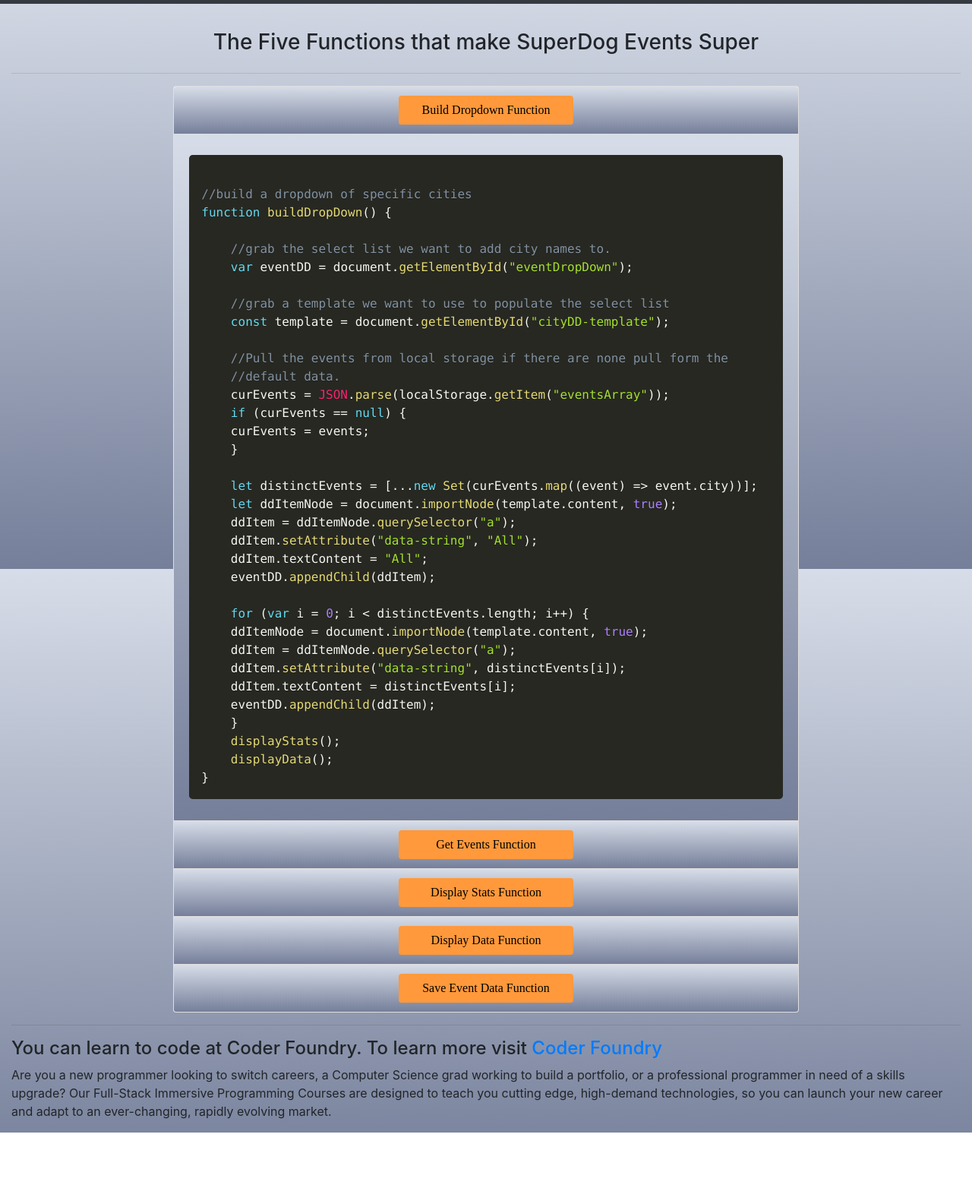
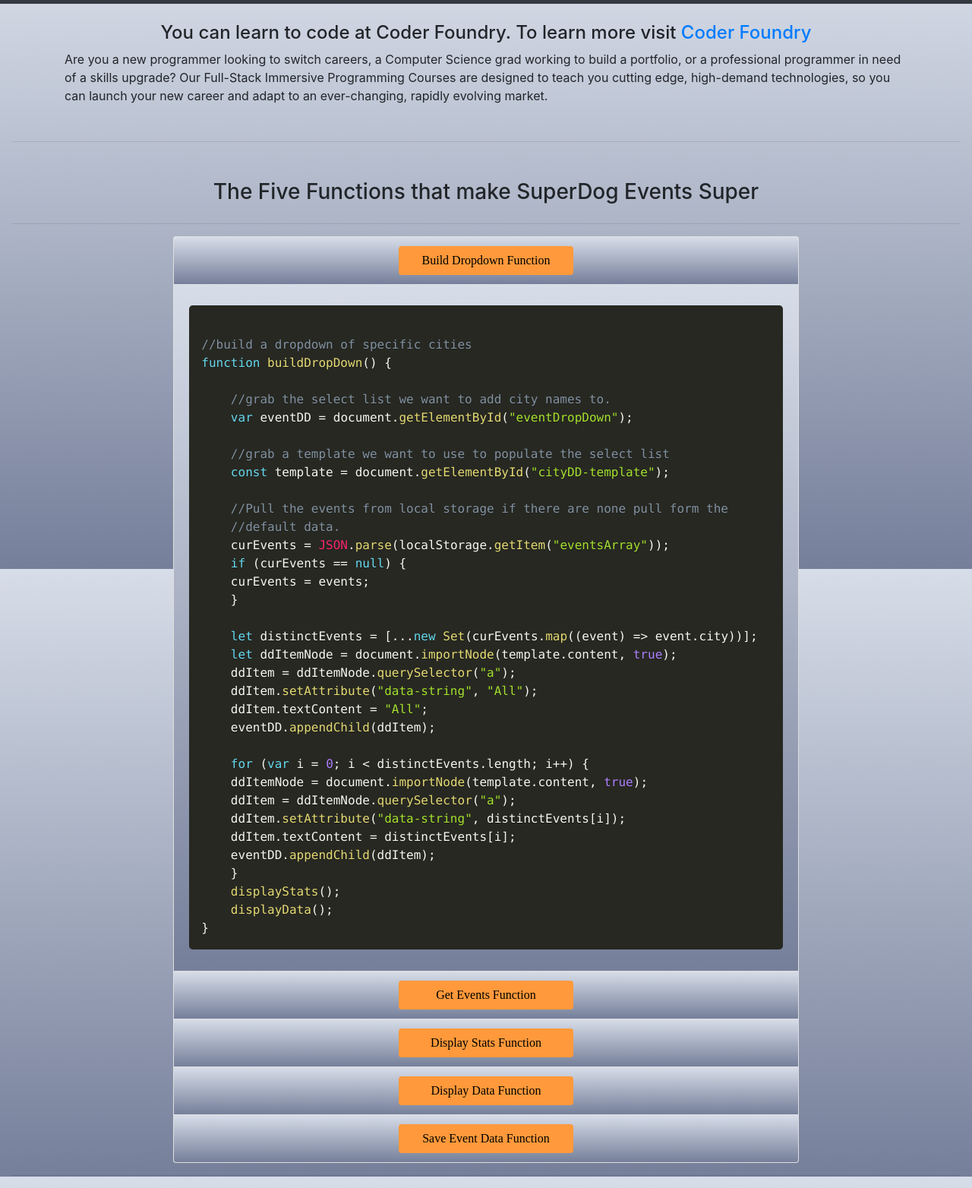
Before and after one commit to CoderFoundry/SuperDogEvents, a plain HTML site: page Code.html in a window 1280 px wide. Shown: the part 51-1615 px from the top of the page at 76% size. Before the commit the page ends 1542 px from the top, so only its background shows below. Drawn offline with nearby package versions, Linux system fonts and the light colour scheme.

Commit message:
Changed the formatting on the code page.

```diff
--- a/Code.html
+++ b/Code.html
@@ -48,6 +48,23 @@
         </div>
     </nav>
     <div class="container-fluid">
+        <div class="row pt-2">
+            <div class="col p-3">
+                <div class="container">
+                    <h4 class="text-center">
+                        You can learn to code at Coder Foundry. To learn more visit <a href="https://coderfoundry.com"
+                            target="-blank"> Coder Foundry</a>
+                    </h4>
+                    <p>
+                        Are you a new programmer looking to switch careers, a Computer Science grad working to build a
+                        portfolio, or a professional programmer in need of a skills upgrade? Our Full-Stack Immersive
+                        Programming Courses are designed to teach you cutting edge, high-demand technologies, so you can
+                        launch your new career and adapt to an ever-changing, rapidly evolving market.
+                    </p>
+                </div>
+            </div>
+        </div>
+        <hr />
         <div class="row">
             <div class="col h3 text-center">
                 <br />
@@ -294,25 +311,7 @@ function getEvents(element) {
             </div>
         </div>
         <hr />
-        <div class="row">
-            <div class="col">
-                <h4>
-                    You can learn to code at Coder Foundry. To learn more visit <a href="https://coderfoundry.com"
-                        target="-blank"> Coder Foundry</a>
-                </h4>
-                <p>
-                    Are you a new programmer looking to switch careers, a Computer Science grad working to build a
-                    portfolio, or
-                    a
-                    professional programmer in need of a skills upgrade? Our Full-Stack Immersive Programming
-                    Courses are
-                    designed
-                    to teach you cutting edge, high-demand technologies, so you can launch your new career and adapt
-                    to an
-                    ever-changing, rapidly evolving market.
-                </p>
-            </div>
-        </div>
+
     </div>
     <!-- Optional JavaScript -->
     <!-- jQuery first, then Popper.js, then Bootstrap JS -->
```
